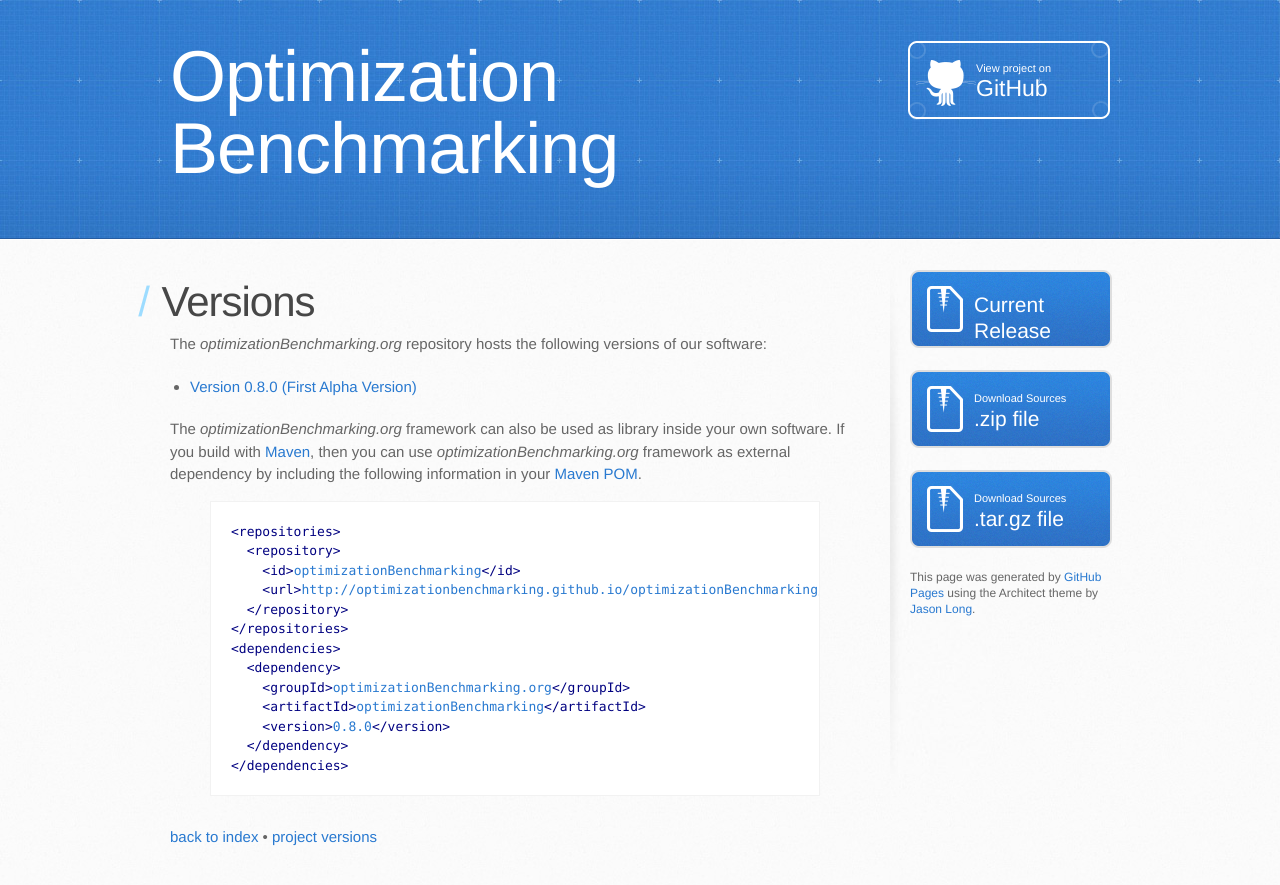
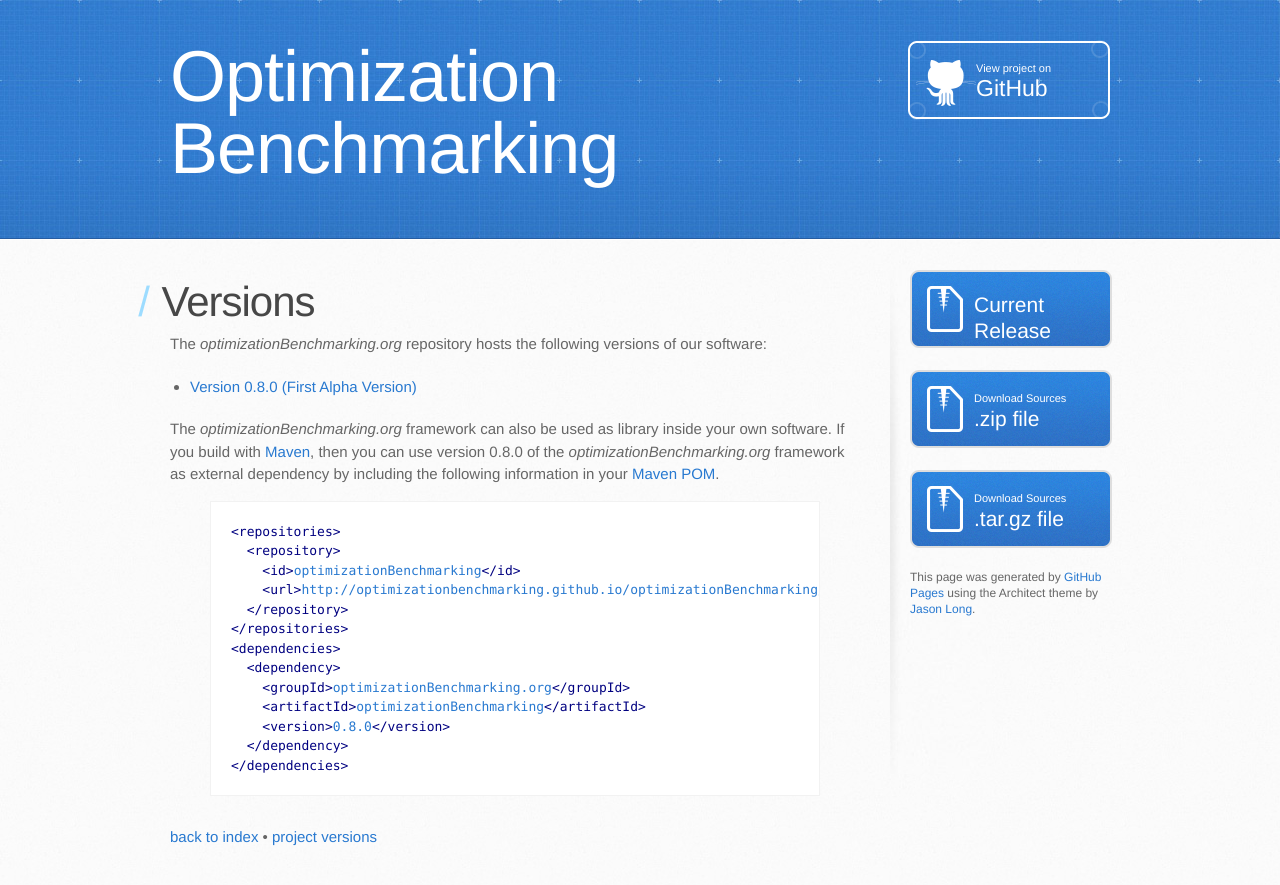
Before and after one commit to optimizationBenchmarking/optimizationBenchmarking, a Jekyll site: the page built from repo/index.md, in a window 1280 px wide. Shown: the top 885 px of the page. Built offline with Jekyll 4.4.1, drawn with Linux system fonts in a browser that asks for light colours; Markdown is read by kramdown in place of the engine named in the settings.

Commit message:
Added Version information to Maven POM Text

```diff
--- a/_includes/mavenPom.md
+++ b/_includes/mavenPom.md
@@ -1,5 +1,5 @@
 
-The <em>optimizationBenchmarking.org</em> framework can also be used as library inside your own software. If you build with <a href="http://en.wikipedia.org/wiki/Apache_Maven">Maven</a>, then you can use <em>optimizationBenchmarking.org</em> framework as external dependency by including the following information in your <a href="http://en.wikipedia.org/wiki/Project_Object_Model#Project_Object_Model">Maven POM</a>.
+The <em>optimizationBenchmarking.org</em> framework can also be used as library inside your own software. If you build with <a href="http://en.wikipedia.org/wiki/Apache_Maven">Maven</a>, then you can use version {% if include.projectVersion %}{{ include.projectVersion }}{% else %}{{ site.data.currentVersion.currentVersion }}{% endif %} of the <em>optimizationBenchmarking.org</em> framework as external dependency by including the following information in your <a href="http://en.wikipedia.org/wiki/Project_Object_Model#Project_Object_Model">Maven POM</a>.
 
 
 {% if include.projectVersion %}
```
